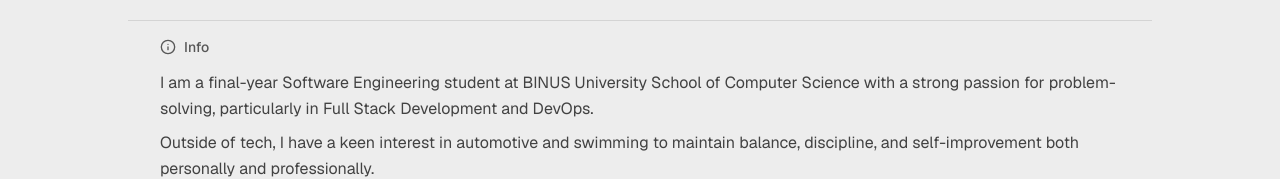
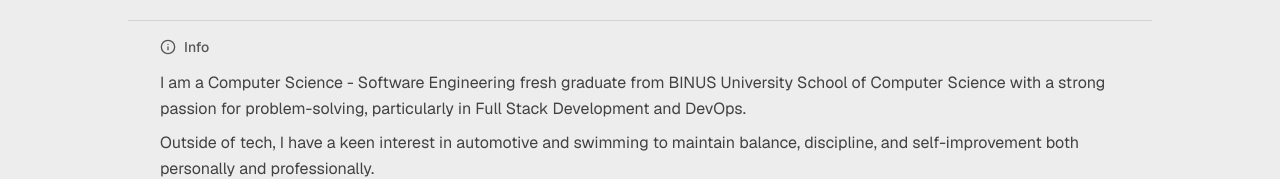
Before and after one commit to iryadifarhan/portfolio-website, a Next.js app: page /about in a window 1280 px wide. Shown: the part 253-432 px from the top of the page. Built offline with nearby package versions, Linux system fonts and the light colour scheme; no server answers.

Commit message:
Update from student into fresh graduate

```diff
--- a/app/data/bio.ts
+++ b/app/data/bio.ts
@@ -16,8 +16,8 @@ export const PERSONAL_DATA : Bio = {
     location: "Bekasi, Indonesia",
     email: "farhaniryadi12@gmail.com",
     resume_url: "https://binusianorg-my.sharepoint.com/personal/farhan_iryadi_binus_ac_id/_layouts/15/guestaccess.aspx?share=IQCBtmcPtyaXTKEy9Apkgph-AftjNeEj1dgWO55Nv6Y8fLg&e=Ezf6eP",
-    quick_blurb: "Final year Computer Science - Software Engineering student at BINUS University with a focus on Full Stack Development and DevOps. I've shipped features to production, automated deployment processes, and contributed to open-source project.",
-    blurb: "I am a final-year Software Engineering student at BINUS University School of Computer Science with a strong passion for problem-solving, particularly in Full Stack Development and DevOps.",
+    quick_blurb: "Computer Science - Software Engineering fresh graduate from BINUS University with a focus on Full Stack Development and DevOps. I've shipped features to production, automated deployment processes, and contributed to open-source project.",
+    blurb: "I am a Computer Science - Software Engineering fresh graduate from BINUS University School of Computer Science with a strong passion for problem-solving, particularly in Full Stack Development and DevOps.",
     hobbies: "Outside of tech, I have a keen interest in automotive and swimming to maintain balance, discipline, and self-improvement both personally and professionally.",
     motivation: "My goal is to apply my expertise & knowledge to give a meaningful contribution toward a better and more scalable solutions in the world of industries.",
 };
```
